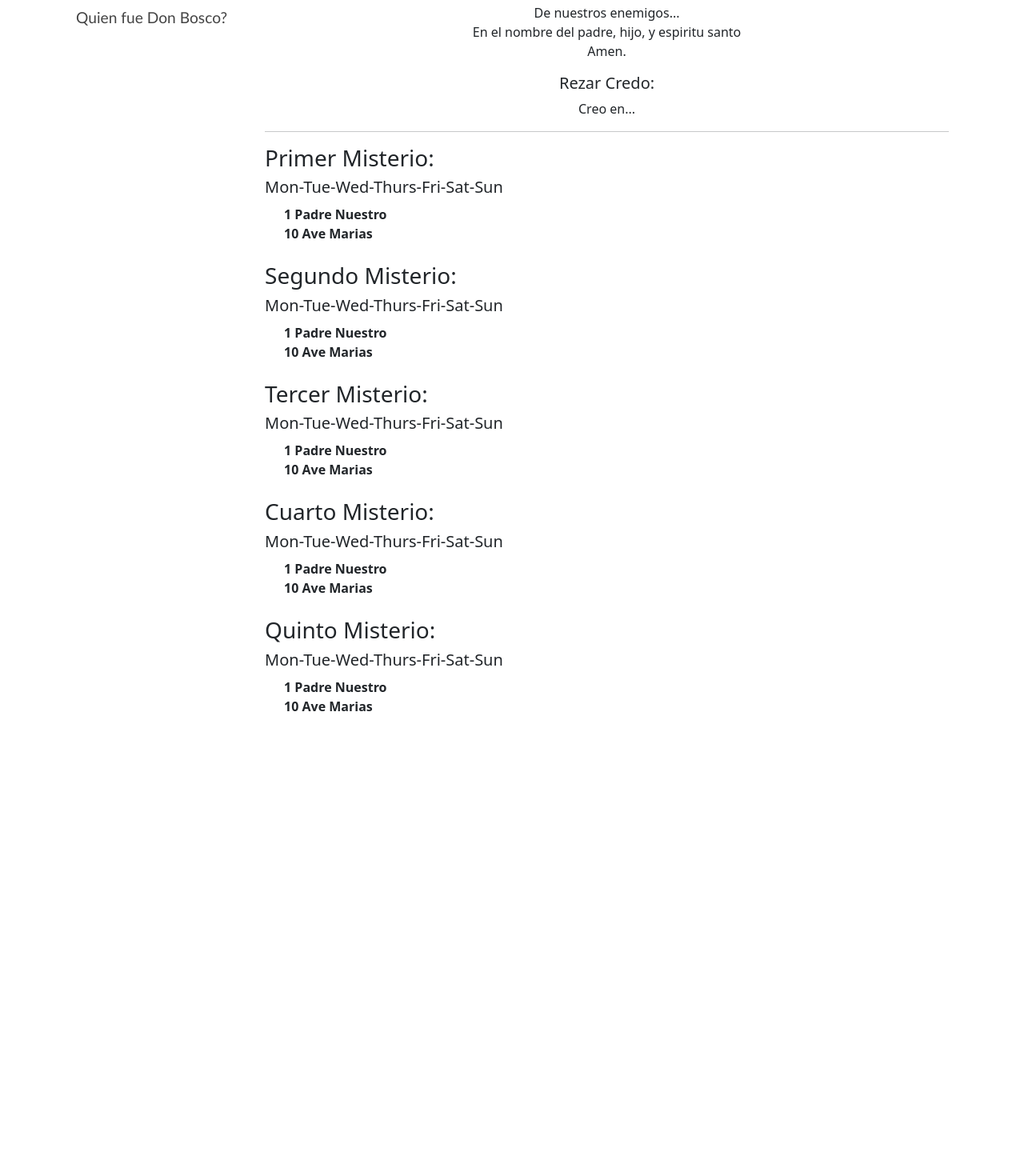
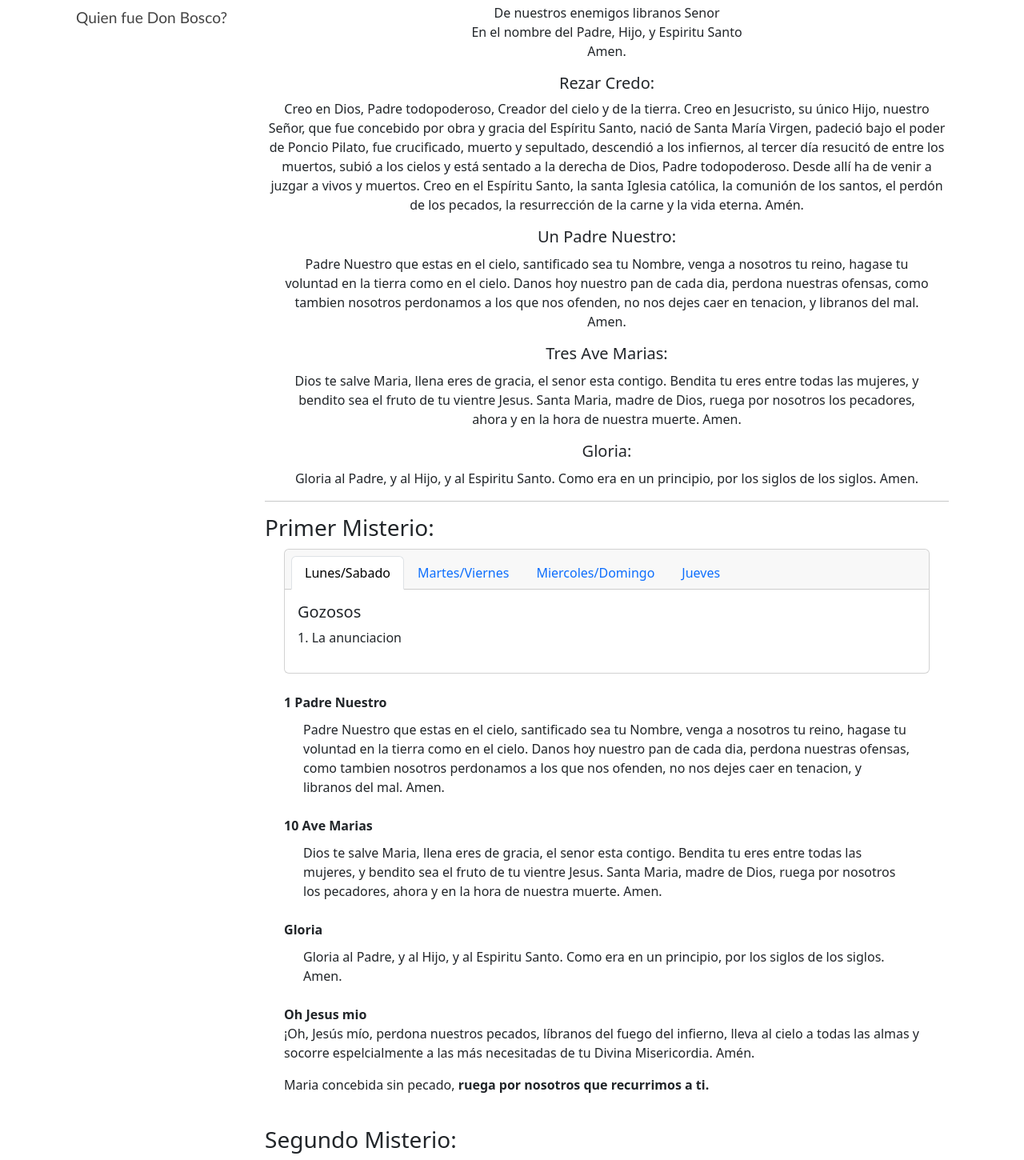
Before and after one commit to luiss28/San-Juan-Bosco-App, a React (Create React App) app: page /rosario in a window 1280 px wide. Shown: the part 209-1659 px from the top of the page at 80% size. Before the commit the page ends 1128 px from the top, so only its background shows below. Built offline with nearby package versions, Linux system fonts and the light colour scheme; no server answers.

Commit message:
Finished normal rosary skeleton.

```diff
--- /dev/null
+++ b/src/components/AveMaria.jsx
@@ -0,0 +1,17 @@
+import Body from '../components/Body';
+
+export default function AveMaria() {
+    return(
+        <Body>
+            Dios te salve Maria,
+            llena eres de gracia,
+            el senor esta contigo.
+            Bendita tu eres entre todas las mujeres,
+            y bendito sea el fruto de tu vientre Jesus.
+            Santa Maria, madre de Dios,
+            ruega por nosotros los pecadores,
+            ahora y en la hora de nuestra muerte.
+            Amen.
+        </Body>
+    )
+}
--- /dev/null
+++ b/src/components/Gloria.jsx
@@ -0,0 +1,12 @@
+import Body from '../components/Body';
+
+export default function Gloria() {
+    return(
+        <Body>
+            Gloria al Padre, y al Hijo, y al Espiritu Santo.
+            Como era en un principio,
+            por los siglos de los siglos.
+            Amen.
+        </Body>
+    )
+}
--- a/src/components/Oraciones.jsx
+++ b/src/components/Oraciones.jsx
@@ -1,11 +1,96 @@
+import { useState } from "react";
 import Body from '../components/Body';
+import Card from 'react-bootstrap/Card';
+import Tabs from "react-bootstrap/Tabs";
+import Tab from "react-bootstrap/Tab";
 
-export default function Misterio() {
+import PadreNuestro from './PadreNuestro';
+import AveMaria from './AveMaria';
+import Gloria from './Gloria';
+
+export default function Misterio({num}) {
+    const [activeTab, setActiveTab] = useState("Gozosos");
+
+    const titles = {
+        Gozosos: "Gozosos",
+        Dolorosos: "Dolorosos",
+        Gloriosos: "Gloriosos",
+        Luminosos: "Luminosos"
+    };
+
+    const misterios = {
+        Gozosos: {
+            1: "1. La anunciacion",
+            2: "2. La visitacion de Nuestra Senora a Santa Isabel",
+            3: "3. El nacimiento del Hijo de Dios",
+            4: "4. La presentacion del Senor Jesus en el templo",
+            5: "5. Jesus es hallado en el templo"
+        },
+        Dolorosos: {
+            1: "1. La oracion de Jesus en el huerto",
+            2: "2. La flagelacion del Senor",
+            3: "3. La coronacion de espinas",
+            4: "4. El camino del Monte Calvario",
+            5: "5. La crucifixion y muerte de Jesus"
+        },
+        Gloriosos: {
+            1: "1. La resurreccion de Jesus",
+            2: "2. La asencion del Senor",
+            3: "3. La venida del Espiritu Santo",
+            4: "4. La asuncion de Nuestra Senora a los Cielos",
+            5: "5. La coronacion de la Santisima Virgen"
+        },
+        Luminosos: {
+            1: "1. El Bautismo en el Jordan",
+            2: "2. La autorrevelacion en las bodas de Cana",
+            3: "3. El anauncio del Reino de Dios",
+            4: "4. La transfiguracion",
+            5: "5. La eucaristia"
+        }
+    }
+
     return(
         <Body>
+            <Card>
+                <Card.Header>
+                    <Tabs accessKey={activeTab} onSelect={(k) => setActiveTab(k)}>
+                        <Tab eventKey="Gozosos" title="Lunes/Sabado"/>
+                        <Tab eventKey="Dolorosos" title="Martes/Viernes"/>
+                        <Tab eventKey="Gloriosos" title="Miercoles/Domingo"/>
+                        <Tab eventKey="Luminosos" title="Jueves"/>
+                    </Tabs>
+                </Card.Header>
+                <Card.Body>
+                    <Card.Title>
+                        {titles[activeTab]}
+                    </Card.Title>
+                    <p>
+                        {misterios[activeTab][num]}
+                    </p>
+                </Card.Body>
+            </Card>
+            <br/>
+
             <b>1 Padre Nuestro</b>
+            <PadreNuestro/>
             <br/>
             <b>10 Ave Marias</b>
+            <AveMaria/>
+            <br/>
+            <b>Gloria</b>
+            <Gloria/>
+            <br/>
+            <b>Oh Jesus mio</b>
+            <p>¡Oh, Jesús mío, perdona nuestros pecados,
+                líbranos del fuego del infierno, lleva al cielo a todas las almas
+                y socorre espelcialmente a las más necesitadas de tu
+                Divina Misericordia.
+                Amén.
+            </p>
+            <p>
+                Maria concebida sin pecado,
+                <b> ruega por nosotros que recurrimos a ti.</b>
+            </p>
         </Body>
     )
 }
--- /dev/null
+++ b/src/components/PadreNuestro.jsx
@@ -0,0 +1,18 @@
+import Body from '../components/Body';
+
+export default function PadreNuestro() {
+    return(
+        <Body>
+            Padre Nuestro que estas en el cielo,
+            santificado sea tu Nombre,
+            venga a nosotros tu reino,
+            hagase tu voluntad en la tierra como en el cielo.
+            Danos hoy nuestro pan de cada dia,
+            perdona nuestras ofensas,
+            como tambien nosotros perdonamos a los que nos ofenden,
+            no nos dejes caer en tenacion,
+            y libranos del mal.
+            Amen.
+        </Body>
+    )
+}
--- a/src/pages/RosarioPage.jsx
+++ b/src/pages/RosarioPage.jsx
@@ -1,5 +1,8 @@
 import Body from '../components/Body';
 import Misterio from '../components/Oraciones';
+import PadreNuestro from '../components/PadreNuestro';
+import AveMaria from '../components/AveMaria';
+import Gloria from '../components/Gloria';
 
 export default function RosarioPage() {
   return (
@@ -7,36 +10,64 @@ export default function RosarioPage() {
       <h1 style={{textAlign:"center"}}>Como Rezar el Rosario</h1>
       <h3 style={{textAlign:"center"}}>Inicio:</h3>
       <p style={{textAlign:"center"}}>
-        Por la senal de la santa cruz<br/>
-        De nuestros enemigos...<br/>
-        En el nombre del padre, hijo, y espiritu santo<br/>
+        Por la senal de la Santa Cruz<br/>
+        De nuestros enemigos libranos Senor<br/>
+        En el nombre del Padre, Hijo, y Espiritu Santo<br/>
         Amen.
       </p>
       <h5 style={{textAlign:"center"}}>Rezar Credo:</h5>
       <p style={{textAlign:"center"}}>
-        Creo en...
+        Creo en Dios, Padre todopoderoso, Creador del cielo y de la tierra.
+        Creo en Jesucristo, su único Hijo, nuestro Señor, que fue concebido por obra y gracia del Espíritu Santo,
+        nació de Santa María Virgen, padeció bajo el poder de Poncio Pilato, fue crucificado, muerto y sepultado,
+        descendió a los infiernos, al tercer día resucitó de entre los muertos, subió a los cielos y está sentado
+        a la derecha de Dios, Padre todopoderoso. Desde allí ha de venir a juzgar a vivos y muertos. Creo en el Espíritu Santo,
+        la santa Iglesia católica, la comunión de los santos, el perdón de los pecados,
+        la resurrección de la carne y la vida eterna. Amén.
+      </p>
+      <h5 style={{textAlign:"center"}}>Un Padre Nuestro:</h5>
+      <p style={{textAlign:"center"}}>
+        <PadreNuestro/>
+      </p>
+      <h5 style={{textAlign:"center"}}>Tres Ave Marias:</h5>
+      <p style={{textAlign:"center"}}>
+        <AveMaria/>
+      </p>
+      <h5 style={{textAlign:"center"}}>Gloria:</h5>
+      <p style={{textAlign:"center"}}>
+        <Gloria/>
       </p>
       <hr/>
       <h3>Primer Misterio:</h3>
-      <h5>Mon-Tue-Wed-Thurs-Fri-Sat-Sun</h5>
-      <Misterio/>
+      <Misterio num={1}/>
       <br/>
       <h3>Segundo Misterio:</h3>
-      <h5>Mon-Tue-Wed-Thurs-Fri-Sat-Sun</h5>
-      <Misterio/>
+      <Misterio num={2}/>
       <br/>
       <h3>Tercer Misterio:</h3>
-      <h5>Mon-Tue-Wed-Thurs-Fri-Sat-Sun</h5>
-      <Misterio/>
+      <Misterio num={3}/>
       <br/>
       <h3>Cuarto Misterio:</h3>
-      <h5>Mon-Tue-Wed-Thurs-Fri-Sat-Sun</h5>
-      <Misterio/>
+      <Misterio num={4}/>
       <br/>
       <h3>Quinto Misterio:</h3>
-      <h5>Mon-Tue-Wed-Thurs-Fri-Sat-Sun</h5>
-      <Misterio/>
-      <br/>
+      <Misterio num={5}/>
+      <hr/>
+      <h3 style={{textAlign:"center"}}>Final:</h3>
+      <h5 style={{textAlign:"center"}}>Salve</h5>
+      <p style={{textAlign:"center"}}>
+        Dios te salve, Reina y Madre de misericordia, vida, dulzura y esperanza nuestra;
+        Dios te salve. A Ti llamamos los desterrados hijos de Eva; a Ti suspiramos,
+        gimiendo y llorando, en este valle de lágrimas. Ea, pues, Señora, abogada nuestra,
+        vuelve a nosotros esos tus ojos misericordiosos; y después de este destierro
+        muéstranos a Jesús, fruto bendito de tu vientre. ¡Oh clementísima,
+        oh piadosa, oh dulce siempre Virgen María!
+        Ruega por nosotros, Santa Madre de Dios,
+        para que seamos dignos de alcanzar las promesas de
+        Nuestro Señor Jesucristo.
+        Amen.
+      </p>
+
 
     </Body>
   );
```
